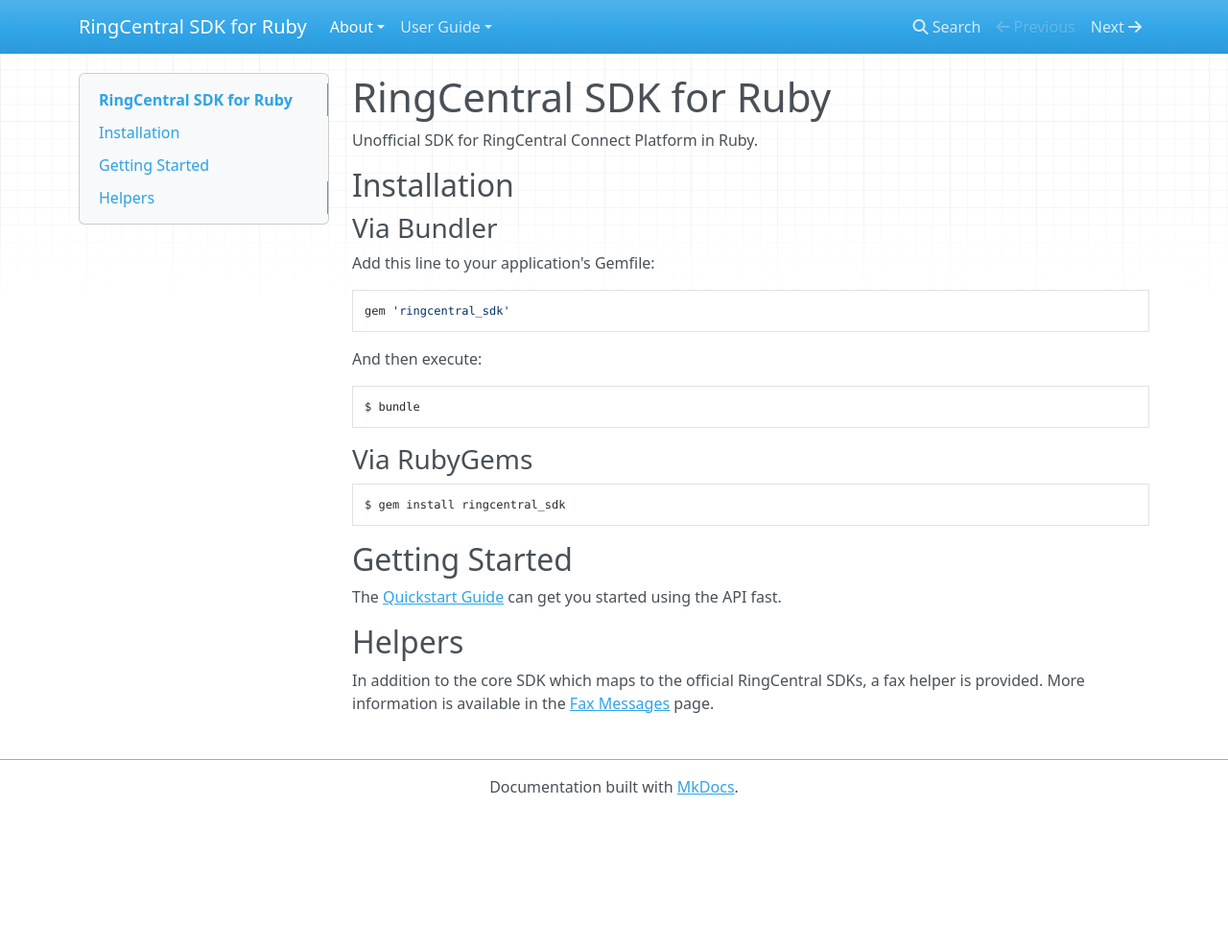
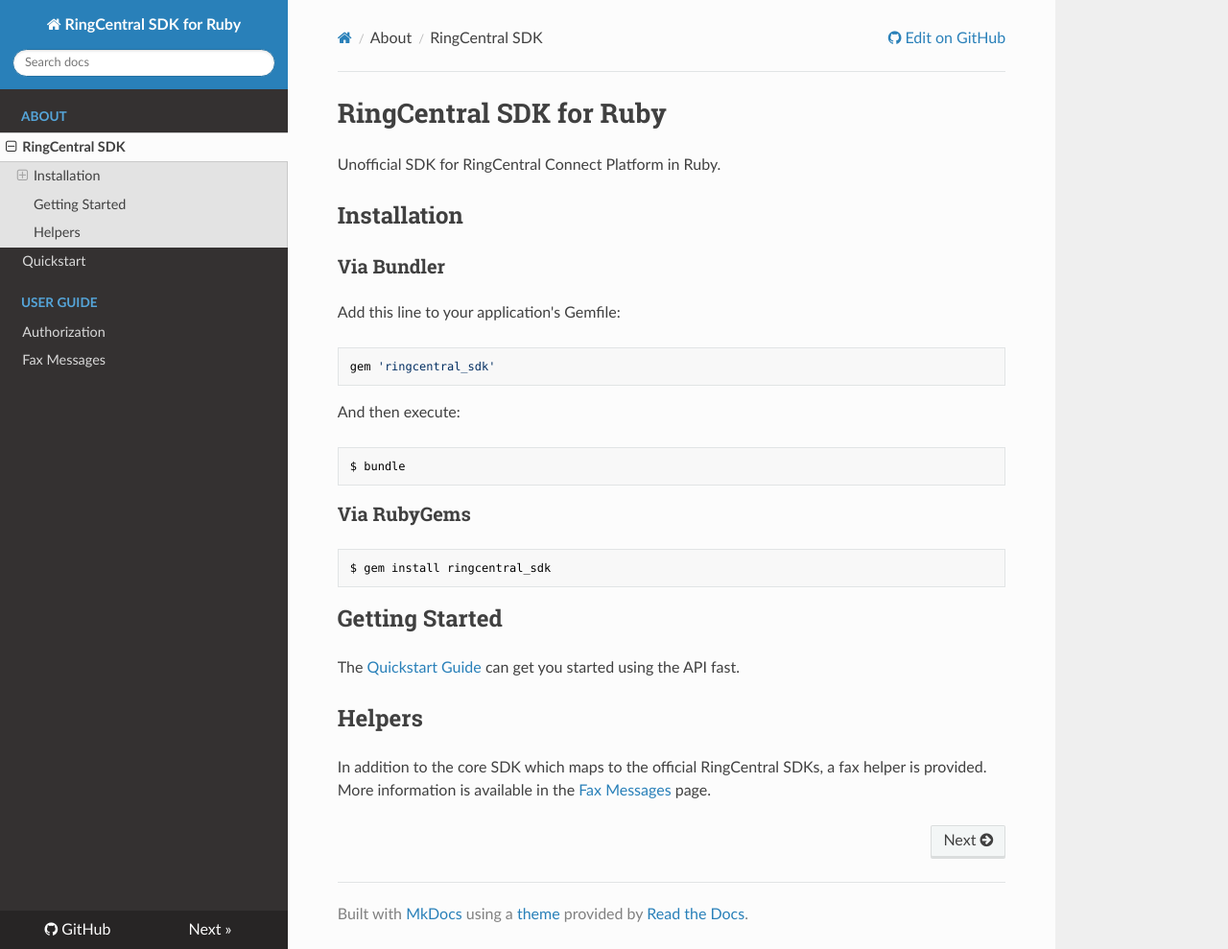
Before and after one commit to grokify/ringcentral-sdk-ruby, an MkDocs documentation site: the page built from docs/index.md, in a window 1280 px wide and 989 px high. Shown: the whole window at 96% size. Built offline with MkDocs 1.6.1, drawn with Linux system fonts in a browser that asks for light colours; nearby versions of some CDN libraries; old or Windows-style settings are respelled for this version of MkDocs.

Commit message:
update mkdocs config

```diff
--- a/mkdocs.yml
+++ b/mkdocs.yml
@@ -1,5 +1,8 @@
 site_name: RingCentral SDK for Ruby
-
+site_url: https://github.com/grokify/ringcentral-sdk-ruby
+repo_url: https://github.com/grokify/ringcentral-sdk-ruby.git
+docs_dir: docs
+theme: readthedocs
 pages:
 # Introduction:
 - ['index.md', 'About', 'RingCentral SDK']
```
